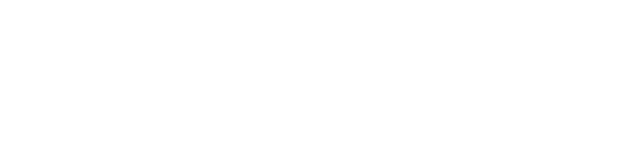
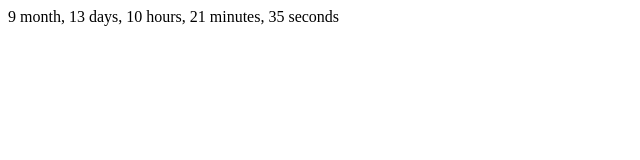
Before and after one commit to DamKujo/homeworks, a plain HTML site: page index.html in a window 1280 px wide. Shown: the whole page, without its empty margins (0-640 px from the left). Drawn offline with Linux system fonts and the light colour scheme.

Commit message:
Домашка №4

```diff
--- a/index.html
+++ b/index.html
@@ -7,6 +7,7 @@
     <title>homeworks</title>
 </head>
 <body>
+    <div id="1"></div>
     <script src="script.js"></script>
 </body>
 </html>
--- a/script.js
+++ b/script.js
@@ -43,3 +43,19 @@ function breakDice(dice){
 
 //В функцию передаем тип dice (от d4 до d20)
 console.log(breakDice('d16'));
+
+// Блок setTimeOut setInterval
+
+const interval = setInterval(()=> {
+    let now = new Date();
+    let nextYear = new Date(`${now.getFullYear() + 1}`);
+    let almostNewYear = new Date(nextYear.getTime() - ((1000*3600*3) + 1000));
+    const difference = {
+        month: `${almostNewYear.getMonth() - now.getMonth()}`,
+        days: `${almostNewYear.getDate() - now.getDate()}`,
+        hours: `${almostNewYear.getHours() - now.getHours()}`,
+        min: `${almostNewYear.getMinutes() - now.getMinutes()}`,
+        sec: `${almostNewYear.getSeconds() - now.getSeconds()}`
+    }
+    document.getElementById('1').textContent = `${difference.month} month, ${difference.days} days, ${difference.hours} hours, ${difference.min} minutes, ${difference.sec} seconds`;
+}, 1000)
```
